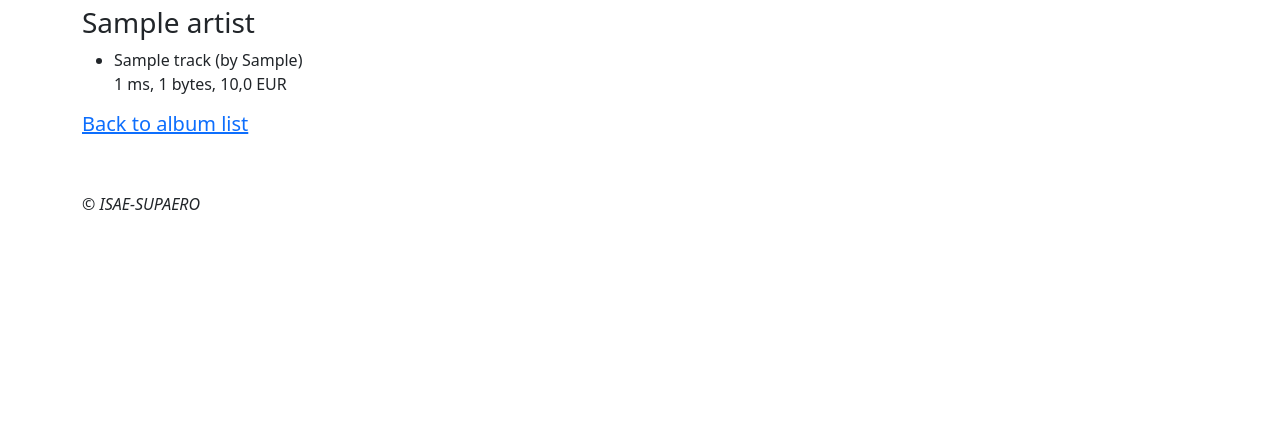
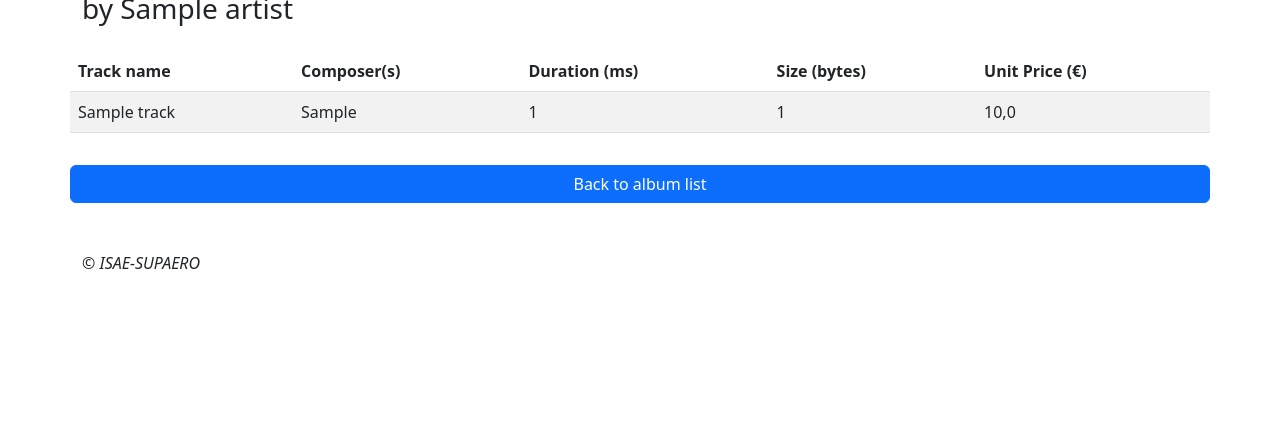
Before and after one commit to EISC-209-AWNG/chinook-2023, a Django app: page /disks/1/ in a window 1280 px wide. Shown: the part 150-593 px from the top of the page. Run offline with Django 4.2, Linux system fonts and the light colour scheme; tables that the repository leaves empty hold one stand-in row (values such as "Sample post").

Commit message:
Add Bootstrap style to the album details page
Replace list by table for easier styling.
Disguise final link as a button.

References :

- https://www.w3schools.com/bootstrap5/bootstrap_tables.php
- https://www.w3schools.com/bootstrap5/bootstrap_buttons.php

```diff
--- a/chinook/disks/templates/disks/album_details.html
+++ b/chinook/disks/templates/disks/album_details.html
@@ -9,15 +9,37 @@ Extend site-wide base HTML template located in main templates/ dir
 
 {% block content %}
 
-<h1>{{ album.title }}</h1>
-<h3>{{ album.artist.name }}</h3>
-<ul>
-{% for track in album.track_set.all %}
-    <li>{{ track.name }} (by {{ track.composer }})<br/>
-        {{ track.milliseconds }} ms, {{ track.bytes }} bytes, {{ track.unitPrice }} EUR</li>
-{% endfor %}
-</ul>
+<div class="row pb-3">
+    <h2>{{ album.title }} <br/> <small>by {{ album.artist.name }}</small></h2>
+</div>
 
-<h5><a href="{% url 'disks:album_list' %}">Back to album list</a></h5>
+<div class="row">
+    <table class="table table-striped">
+        <thead>
+        <tr>
+            <th>Track name</th>
+            <th>Composer(s)</th>
+            <th>Duration (ms)</th>
+            <th>Size (bytes)</th>
+            <th>Unit Price (&euro;)</th>
+        </tr>
+        </thead>
+        <tbody>
+        {% for track in album.track_set.all %}
+            <tr>
+                <td>{{ track.name }}</td>
+                <td>{{ track.composer }}</td>
+                <td>{{ track.milliseconds }}</td>
+                <td>{{ track.bytes }}</td>
+                <td>{{ track.unitPrice }}</td>
+            </tr>
+        {% endfor %}
+        </tbody>
+    </table>
+</div>
+
+<div class="row pt-3">
+    <a class="btn btn-primary" href="{% url 'disks:album_list' %}">Back to album list</a>
+</div>
 
 {% endblock content %}
```
